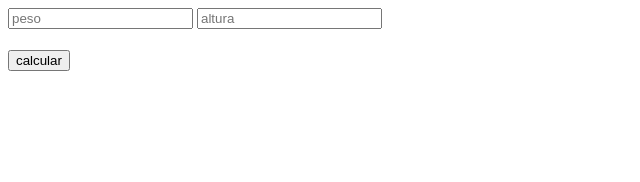
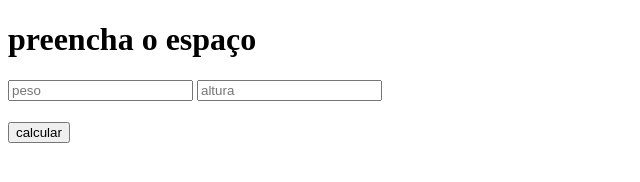
Before and after one commit to vaxzzzz/teste_html, a plain HTML site: page index.html in a window 1280 px wide. Shown: the whole page, without its empty margins (0-640 px from the left). Drawn offline with Linux system fonts and the light colour scheme.

Commit message:
adicionei um H!

```diff
--- a/index.html
+++ b/index.html
@@ -7,6 +7,7 @@
 </head>
 <body>
 
+    <h1> preencha o espaço </h1>
    <input id="peso" type="number" placeholder="peso">
     <input id="altura" type="number" placeholder="altura">
     <h1 id="resultado"> </h1>
```
